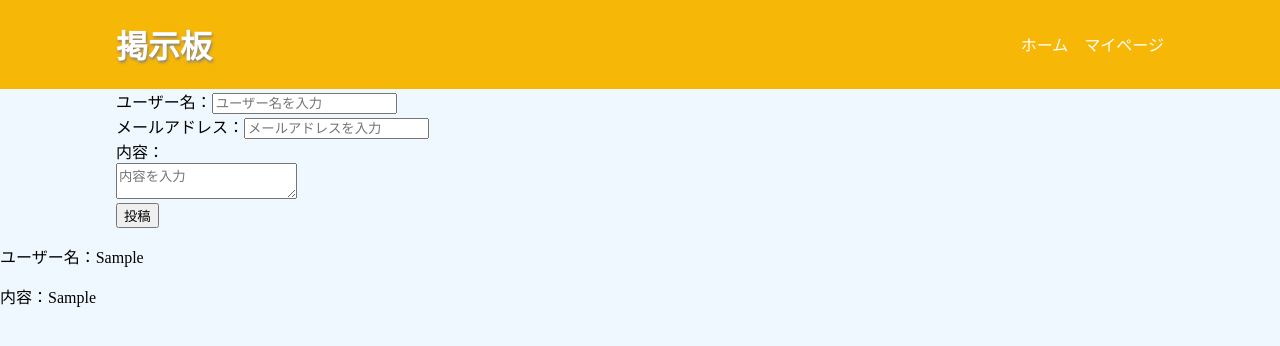
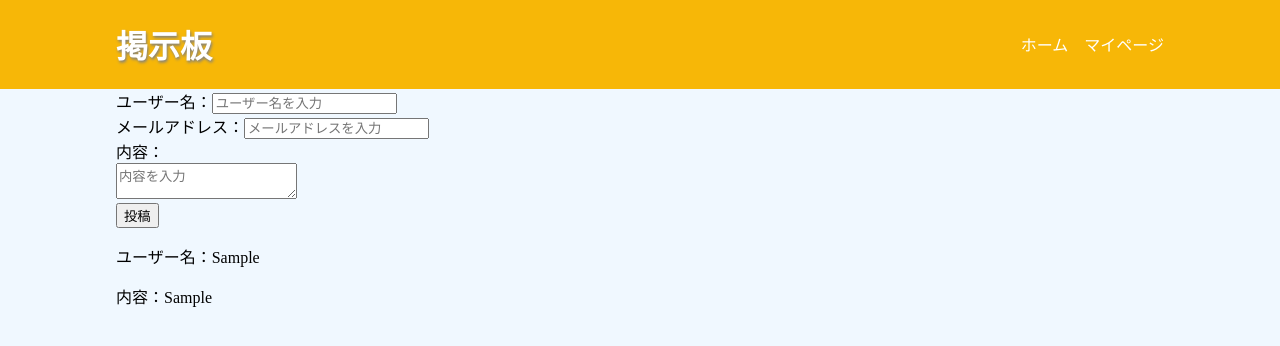
Before and after one commit to illionillion/react-express-bbs, a React (Vite) app in the folder app/: page / in a window 1280 px wide. Both pictures are taken after typing "Sample", "name@example.com", "Sample" into the empty fields and a click on the button "投稿". Shown: the top 346 px of the page. Built offline with nearby package versions, Linux system fonts and the light colour scheme.

Commit message:
fix: タイムライン修正

```diff
--- a/app/src/App.css
+++ b/app/src/App.css
@@ -31,3 +31,14 @@ main {
 .userForm label[for="content"] {
   display: block;
 }
+
+.timeline__inner {
+  max-width: 1080px;
+  width: 100%;
+  min-width: 380px;
+  margin: auto;
+}
+
+.timeline__list {
+  padding-inline: 1rem;
+}
--- a/app/src/App.jsx
+++ b/app/src/App.jsx
@@ -61,12 +61,14 @@ function App() {
         </div>
         <div className="timeline">
           <div className="timeline__inner">
-            {posts.map(post => (
-              <div>
-                <p>ユーザー名：{post.userName}</p>
-                <p>内容：{post.content}</p>
-              </div>
-            ))}
+            <div className="timeline__list">
+              {posts.map(post => (
+                <div className="timeline__item">
+                  <p>ユーザー名：{post.userName}</p>
+                  <p>内容：{post.content}</p>
+                </div>
+              ))}
+            </div>
           </div>
         </div>
       </main>
```
